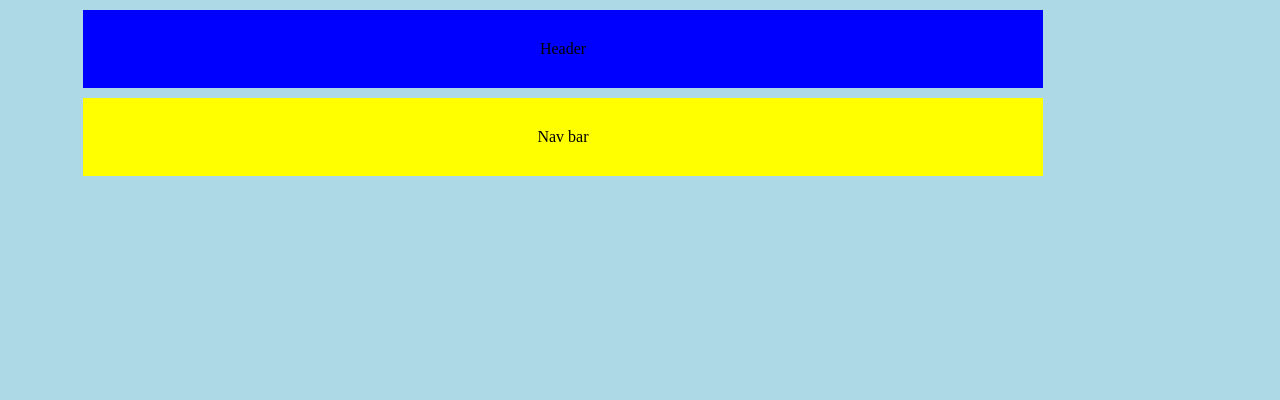
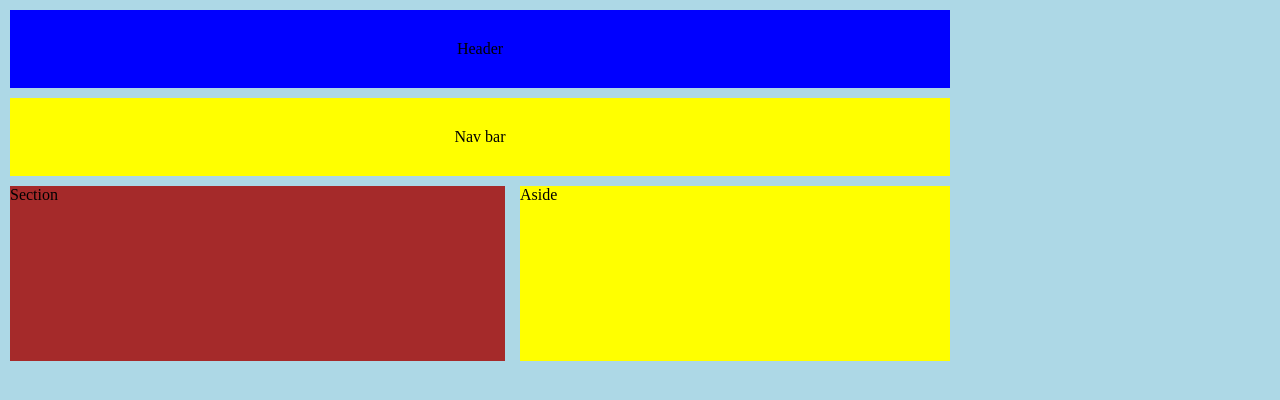
Before and after one commit to izack001/Tutoring-, a plain HTML site: page index.html in a window 1280 px wide. Drawn offline with Linux system fonts and the light colour scheme.

Commit message:
learning inspector

```diff
--- a/index.html
+++ b/index.html
@@ -9,6 +9,9 @@
 <header>Header</header>
 <nav> Nav bar</nav>
 
+<section>Section</section>
+
+<aside>Aside</aside>
 
 
 
--- a/style.css
+++ b/style.css
@@ -1,23 +1,42 @@
 body{background: lightblue;
 	width:960px;
+	margin:0;
 }
 
 header{
-	width:100%;
+	width:940px;
 	/*height:80px; */
 	background: blue;
-	margin:10px 75px;
+	margin:10px;
 	padding-top:30px;
 	padding-bottom:30px;
 	text-align:center;
 }
 
 nav{
-	width:100%;
+	width:940px;
 	/*height:80px;*/
 	background: yellow;
-	margin:10px 75px;
+	margin:10px;
 	padding-top:30px;
 	padding-bottom :30px;
 	text-align:center;
 }
+
+section{
+	background: brown;
+	margin-left:10px;
+	width:495px;
+	height: 175px;
+
+	float:left;
+}
+
+aside {
+	background: yellow;
+	height: 175px;
+	width:430px;
+	float:right;
+	margin-right:10px;
+
+}
```
